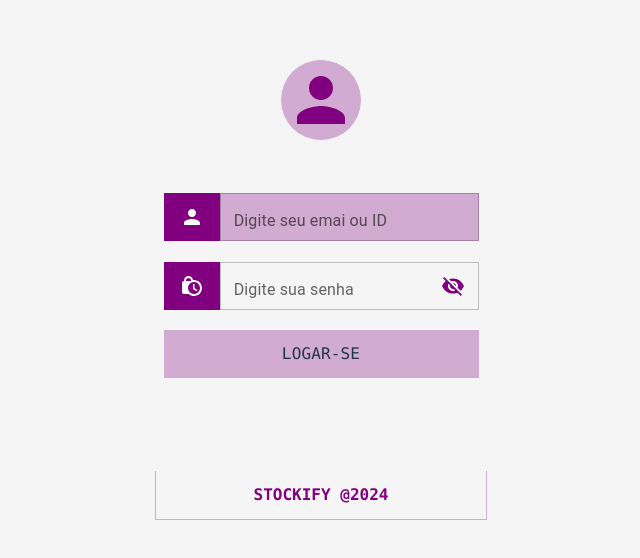
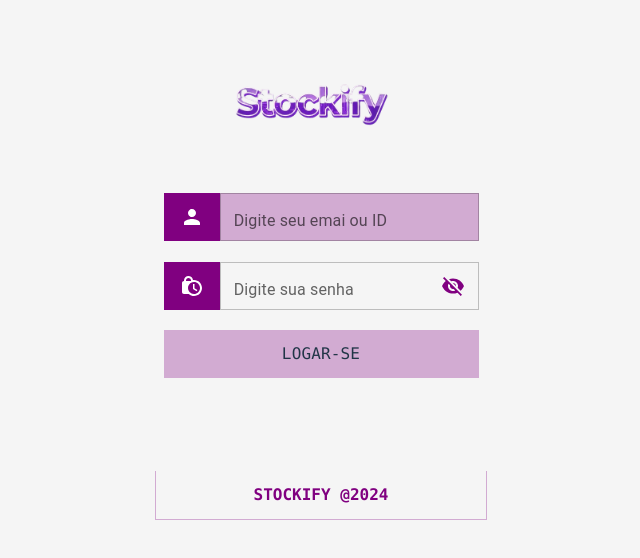
Before and after one commit to camotio022/stocKify, a React (Vite) app: page / in a window 1280 px wide. Shown: the part 130-688 px from the top of the page, without its empty margins (319-959 px from the left). Built offline with nearby package versions, Linux system fonts and the light colour scheme; no server answers.

Commit message:
ajustando a logo

```diff
--- a/src/auth/Login/index.jsx
+++ b/src/auth/Login/index.jsx
@@ -4,6 +4,7 @@ import { Root } from '../../styles/Root/root_styles'
 import { LockClock, Person, Visibility, VisibilityOff } from '@mui/icons-material'
 import { useContext, useState } from 'react'
 import { AuthContext } from '../../auth_context'
+import { LogoMainLayout } from '../../components/Logo'
 
 export const Login = () => {
     const [open, setOpen] = useState('')
@@ -38,11 +39,7 @@ export const Login = () => {
         <Tag.MuiContainer matches={matches}>
             <Tag.MuiCard matches={matches}>
                 <Tag.MuiCardUser>
-                    <Person sx={{
-                        width: '90%',
-                        height: '90%',
-                        color: Root.color_button
-                    }} />
+                    <LogoMainLayout/>
                 </Tag.MuiCardUser>
                 <Tag.MuiGridForm mt={10} matches={matches}>
                     <Tag.MuiLeftTag>
--- a/src/auth/Login/styles.js
+++ b/src/auth/Login/styles.js
@@ -29,9 +29,9 @@ export const MuiCardUser = styled(Stack)(({ }) => ({
     top: '38px',
     border: Root.border,
     height: '80px',
-    width: '80px',
-    backgroundColor: Root.color_button_opacity,
-    borderRadius: '50%'
+    minWidth: '80px',
+
+
 }))
 export const MuiGridForm = styled(Stack)(({ matches}) => ({
     display: 'flex',
--- a/src/auth_context/index.jsx
+++ b/src/auth_context/index.jsx
@@ -58,7 +58,6 @@ export const AuthProvider = ({ children }) => {
         localStorage.removeItem('isLoggedIn');
         localStorage.removeItem('user');
     };
-
     const loginWithGoogle = async () => {
         signInWithPopup(auth, provider)
             .then(async (result) => {
@@ -121,7 +120,6 @@ export const AuthProvider = ({ children }) => {
         }
         return userData;
     };
-
     const loginWithEmailAndPassword = async (email, password) => {
         if (!email || !password) return;
         try {
@@ -134,7 +132,6 @@ export const AuthProvider = ({ children }) => {
             alert(errorMessage);
         }
     };
-
     return (
         <AuthContext.Provider
             value={{
--- a/src/layout/components/user/index.jsx
+++ b/src/layout/components/user/index.jsx
@@ -48,6 +48,7 @@ export const UserItens = ({ }) => {
                 letterSpacing: '0.02em',
             }}
             >
+
                 {user.name}
                 <StyleUser.avatar src={user.photoURL}>
                     {firstLatter[0]}
```
